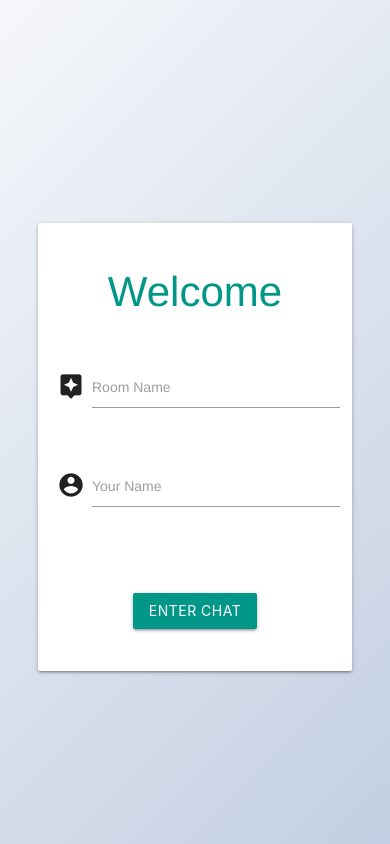
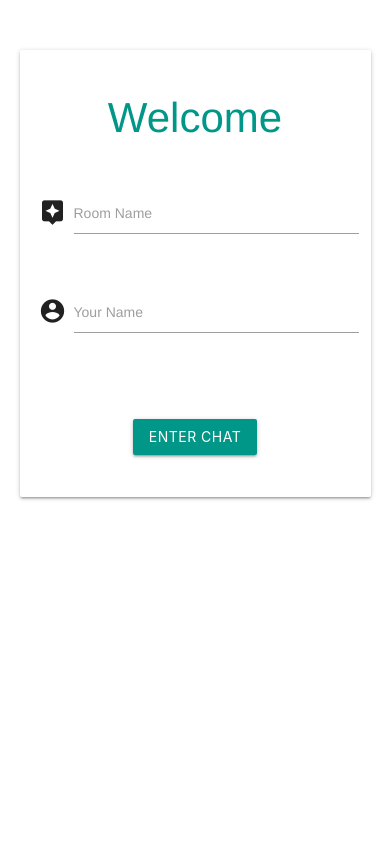
Before and after one commit to Madalin-Antonoiu/Vue-RealTime-ChatApp, a Vue app in the folder chat-app/: page / in a window 390 px wide. Built offline with nearby package versions, Linux system fonts and the light colour scheme; what vue-chat-scroll would draw is missing.

Commit message:
Mobile View Friendly. Almost no Bugs

```diff
--- a/chat-app/src/App.vue
+++ b/chat-app/src/App.vue
@@ -1,6 +1,5 @@
 <template>
   <div id="app">
-
     <router-view/>
   </div>
 </template>
@@ -13,4 +12,13 @@ export default {
 
 <style>
 
+#app{
+  min-height: 500px;
+  height: 100vh;
+  width: 100%;
+  max-width: 500px;
+  margin: 0 auto;
+}
+
+
 </style>
--- a/chat-app/src/components/Chat.vue
+++ b/chat-app/src/components/Chat.vue
@@ -224,11 +224,13 @@ export default {
     justify-content: center;
     align-items: center;
     height: 100vh;
-    background-image: var(--body-bg);
+
     font-family: Helvetica, sans-serif;
   }
 
   .msger {
+    /*margin-bottom:50px;*/
+    min-height: 400px;
     display: -webkit-box;
     display: -ms-flexbox;
     display: flex;
@@ -242,6 +244,7 @@ export default {
     border: var(--border);
     border-radius: 5px;
     box-shadow: 0 15px 15px -5px rgba(0, 0, 0, 0.2);
+
   }
 
   .msger-header {
@@ -332,13 +335,15 @@ export default {
   }
 
 #footer{
-  background-color: #212121;
-  position: fixed;
-  bottom: 0px;
-  left: 0px;
-  line-height: 30px;
-  color: #aaa;
-  text-align: center;
-  width: 100%;
+background-color: #212121;
+    color: #aaa;
+    text-align: center;
+    width: 100%;
+    /* margin-top: 50px; */
+    /* padding-top: 50px;
+        /* position: fixed; */
+    /* bottom: 0px; */
+    /* left: 0px; */
+    /* line-height: 30px; */
 }
 </style>
--- a/chat-app/src/components/NewMessage.vue
+++ b/chat-app/src/components/NewMessage.vue
@@ -2,7 +2,7 @@
   <div >
     <form class="msger-inputarea" @submit.prevent="addMessage()">
 
-     <button @click="toogleDialogEmoji">😃</button>
+     <button @click.prevent="toogleDialogEmoji">😃</button>
       <input type="text" class="msger-input" placeholder="Enter your message..."  autofocus autocomplete="off" v-model="newMessage">
       <button type="submit" class="msger-send-btn">Send</button> <br>
 
@@ -10,8 +10,8 @@
       <!-- <p class="red-text" v-if="feedback"> {{ feedback }}</p> -->
 
     </form>
-        <div id="exampleInputEmoji">
-     <div class="your-input-box">
+
+     <div class="Emojiesss">
         <VEmojiPicker
           v-show="showDialog"
           labelSearch="Search"
@@ -77,24 +77,18 @@ export default {
     /*Cpen*/
 
  #EmojiPicker{
- height:150px;
- width: 100%;
-}
+   padding: 10px; /*Mirroring the above component*/
+  min-width: 100%;
+  }
+
 
 .grid-emojis{
   grid-template-columns: repeat(10, 10%) !important;
 }
 
-#exampleInputEmoji {
-  position: relative;
-  display:block;
-}
 
-.your-input-box {
-  display: flex;
-  align-items: center;
-  justify-content: center;
-}
+
+
 
 input {
   padding: 8px;
--- a/chat-app/src/components/Welcome.vue
+++ b/chat-app/src/components/Welcome.vue
@@ -72,9 +72,9 @@ export default {
 <!-- Add "scoped" attribute to limit CSS to this component only -->
 <style scoped>
  .welcome {
-    width: 100%;
+    /*width: 100%;*/
     max-width: 400px;
-    margin-top: 50px;
+    padding-top: 50px;
  }
  .welcome h2 {
   font-size: 3em;
```
